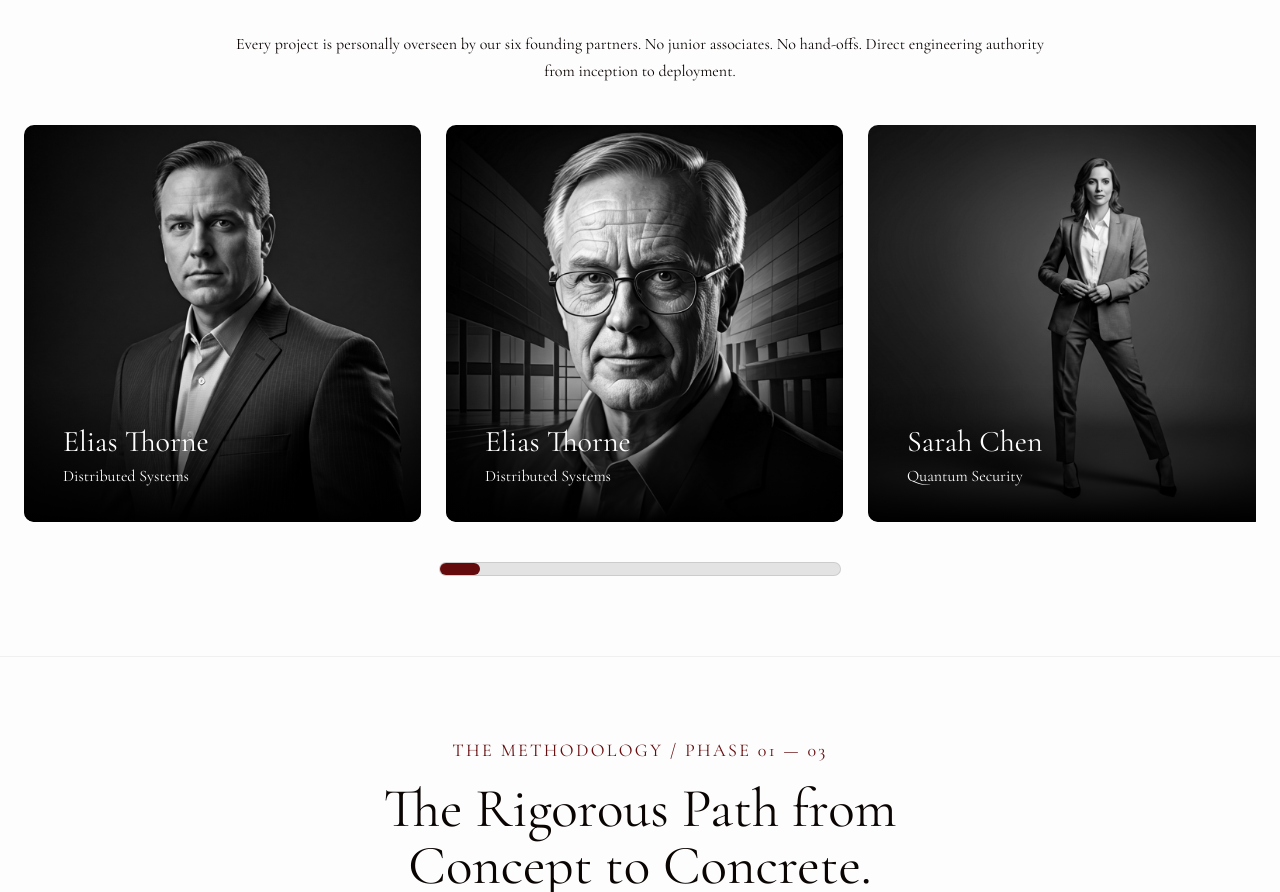
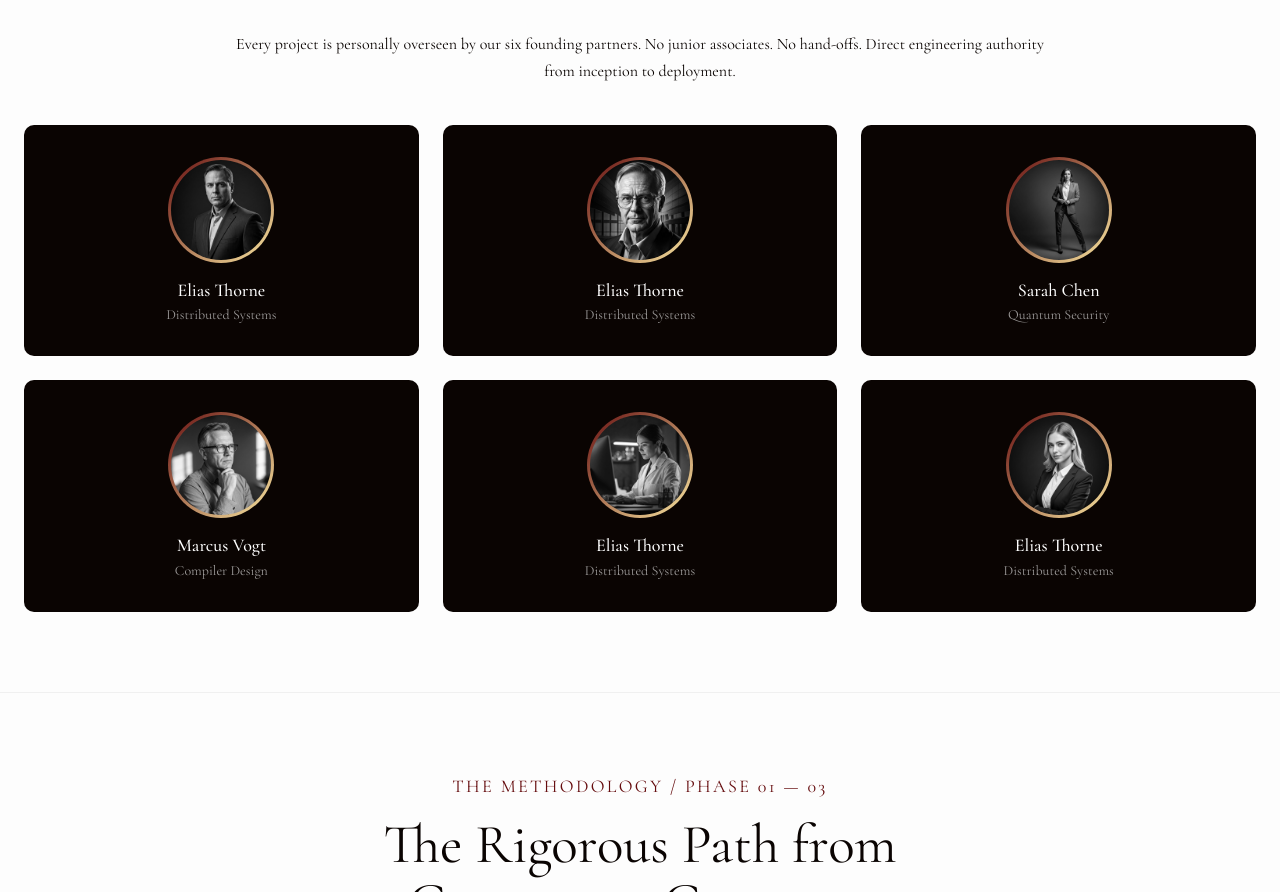
Before and after one commit to konan-5/six-devs, a React (Vite) app: page /approach in a window 1280 px wide. Shown: the part 880-1772 px from the top of the page. Built offline with nearby package versions, Linux system fonts and the light colour scheme.

Commit message:
refactor: simplify ApproachPage component by removing unused refs and scroll functionality; update team member structure to use 'nickname'

```diff
--- a/src/pages/approach.tsx
+++ b/src/pages/approach.tsx
@@ -1,4 +1,4 @@
-import { useRef, useState, useCallback, useEffect } from "react";
+import { useState } from "react";
 import { Link } from "react-router";
 import { ArrowRight } from "lucide-react";
 import { motion, AnimatePresence } from "motion/react";
@@ -10,12 +10,12 @@ const INTEGRITY_IMAGE = "/assets/approach-integrity-image.png";
 const EXPERTISE_IMAGE = "/assets/approach-expertise-image.png";
 
 const TEAM_MEMBERS = [
-  { name: "Elias Thorne", role: "Distributed Systems", image: "/assets/team-1.png" },
-  { name: "Elias Thorne", role: "Distributed Systems", image: "/assets/team-2.png" },
-  { name: "Sarah Chen", role: "Quantum Security", image: "/assets/team-3.png" },
-  { name: "Marcus Vogt", role: "Compiler Design", image: "/assets/team-4.png" },
-  { name: "Elias Thorne", role: "Distributed Systems", image: "/assets/team-5.png" },
-  { name: "Elias Thorne", role: "Distributed Systems", image: "/assets/team-6.png" },
+  { nickname: "Elias Thorne", role: "Distributed Systems", image: "/assets/team-1.png" },
+  { nickname: "Elias Thorne", role: "Distributed Systems", image: "/assets/team-2.png" },
+  { nickname: "Sarah Chen", role: "Quantum Security", image: "/assets/team-3.png" },
+  { nickname: "Marcus Vogt", role: "Compiler Design", image: "/assets/team-4.png" },
+  { nickname: "Elias Thorne", role: "Distributed Systems", image: "/assets/team-5.png" },
+  { nickname: "Elias Thorne", role: "Distributed Systems", image: "/assets/team-6.png" },
 ];
 
 const PHASES = [
@@ -38,84 +38,9 @@ const PHASES = [
 
 const VP = { once: true, margin: "-80px" };
 
-const DISPLAY_MEMBERS = [...TEAM_MEMBERS, ...TEAM_MEMBERS];
-
 export default function ApproachPage() {
-  const scrollRef = useRef<HTMLDivElement>(null);
-  const progressRef = useRef<HTMLDivElement>(null);
-  const progressFillRef = useRef<HTMLDivElement>(null);
-  const rafRef = useRef<number | null>(null);
-  const pausedRef = useRef(false);
   const [activePhase, setActivePhase] = useState(0);
   const { fadeUp, fadeIn, transition, slowTransition } = useMotionConfig();
-
-  const updateFill = useCallback((scrollLeft: number, loopPoint: number) => {
-    if (progressFillRef.current && loopPoint > 0) {
-      const progress = scrollLeft / loopPoint;
-      progressFillRef.current.style.width = `${Math.max(progress * 402, 24)}px`;
-    }
-  }, []);
-
-  useEffect(() => {
-    const el = scrollRef.current;
-    if (!el) return;
-    el.scrollLeft = 252;
-
-    const tick = () => {
-      if (!pausedRef.current) {
-        el.scrollLeft += 0.6;
-        const loopPoint = el.scrollWidth / 2;
-        if (el.scrollLeft >= loopPoint) el.scrollLeft -= loopPoint;
-        updateFill(el.scrollLeft, loopPoint);
-      }
-      rafRef.current = requestAnimationFrame(tick);
-    };
-    rafRef.current = requestAnimationFrame(tick);
-    return () => { if (rafRef.current) cancelAnimationFrame(rafRef.current); };
-  }, [updateFill]);
-
-  const handleScroll = useCallback(() => {
-    const el = scrollRef.current;
-    if (!el) return;
-    updateFill(el.scrollLeft, el.scrollWidth / 2);
-  }, [updateFill]);
-
-  const seekToPosition = useCallback((clientX: number) => {
-    const bar = progressRef.current;
-    const el = scrollRef.current;
-    if (!bar || !el) return;
-    const rect = bar.getBoundingClientRect();
-    const fraction = Math.max(0, Math.min(1, (clientX - rect.left) / rect.width));
-    const loopPoint = el.scrollWidth / 2;
-    el.scrollLeft = fraction * loopPoint;
-    updateFill(el.scrollLeft, loopPoint);
-  }, [updateFill]);
-
-  const handleProgressMouseDown = useCallback((e: React.MouseEvent) => {
-    pausedRef.current = true;
-    seekToPosition(e.clientX);
-    const onMove = (e: MouseEvent) => seekToPosition(e.clientX);
-    const onUp = () => {
-      pausedRef.current = false;
-      document.removeEventListener("mousemove", onMove);
-      document.removeEventListener("mouseup", onUp);
-    };
-    document.addEventListener("mousemove", onMove);
-    document.addEventListener("mouseup", onUp);
-  }, [seekToPosition]);
-
-  const handleProgressTouchStart = useCallback((e: React.TouchEvent) => {
-    pausedRef.current = true;
-    seekToPosition(e.touches[0].clientX);
-    const onMove = (e: TouchEvent) => seekToPosition(e.touches[0].clientX);
-    const onEnd = () => {
-      pausedRef.current = false;
-      document.removeEventListener("touchmove", onMove);
-      document.removeEventListener("touchend", onEnd);
-    };
-    document.addEventListener("touchmove", onMove);
-    document.addEventListener("touchend", onEnd);
-  }, [seekToPosition]);
 
   return (
     <PageLayout>
@@ -163,7 +88,7 @@ export default function ApproachPage() {
       </section>
 
       {/* The Collective */}
-      <section className="bg-[#fdfdfd] py-20 overflow-hidden">
+      <section className="bg-[#fdfdfd] py-20">
         <div className="flex flex-col items-center gap-10">
           <motion.div
             className="flex flex-col items-center gap-[38px] px-6 w-full max-w-[871px] mx-auto text-center"
@@ -184,64 +109,43 @@ export default function ApproachPage() {
           </motion.div>
 
           <motion.div
-            className="max-w-[1920px] w-full mx-auto px-6"
+            className="max-w-[1320px] w-full mx-auto px-6"
             variants={fadeIn} initial="hidden" whileInView="visible" viewport={VP}
             transition={{ ...slowTransition, delay: 0.1 }}
           >
+            <div className="grid grid-cols-2 lg:grid-cols-3 gap-4 md:gap-6">
+              {TEAM_MEMBERS.map((member) => (
                 <div
-              ref={scrollRef}
-              className="overflow-x-auto [&::-webkit-scrollbar]:hidden"
-              style={{ scrollbarWidth: "none" }}
-              onScroll={handleScroll}
-              onMouseEnter={() => { pausedRef.current = true; }}
-              onMouseLeave={() => { pausedRef.current = false; }}
+                  key={member.image}
+                  className="flex flex-col items-center gap-4 rounded-[10px] bg-[#0a0402] px-4 py-6 md:px-5 md:py-8"
                 >
-              <div className="flex flex-row gap-[25px] w-max">
-                {DISPLAY_MEMBERS.map((member, i) => {
-                  const isFeature = i % TEAM_MEMBERS.length === 3;
-                  return (
-                    <div key={`${i}-${member.image}`} className="group relative w-[min(397px,calc(100vw-3rem))] shrink-0 aspect-square rounded-[10px] overflow-hidden">
+                  <div className="relative shrink-0">
+                    <div
+                      className="rounded-full p-[3px]"
+                      style={{ background: "linear-gradient(135deg, #650c0e 0%, #fbe9a2 100%)" }}
+                    >
                       <img
-                        src={member.image} alt={member.name}
-                        className="w-full h-full object-cover grayscale group-hover:grayscale-0 transition-all duration-500"
+                        src={member.image}
+                        alt={member.nickname}
+                        className="w-[88px] h-[88px] md:w-[100px] md:h-[100px] rounded-full object-cover grayscale"
                       />
-                      <div
-                        className="absolute inset-x-0 bottom-0 rounded-b-[10px]"
-                        style={{
-                          height: isFeature ? "164px" : "138px",
-                          background: isFeature
-                            ? "linear-gradient(180deg, rgba(100,12,13,0) 0%, #640C0D 100%)"
-                            : "linear-gradient(180deg, rgba(0,0,0,0) 0%, #000000 100%)",
-                        }}
-                      />
-                      <div className="absolute bottom-8 left-6 right-6 sm:left-[39px] sm:right-8">
-                        <p className="text-[26px] sm:text-[30px] font-normal text-white" style={{ fontFamily: "var(--font-noto-serif)", lineHeight: "1.35" }}>
-                          {member.name}
+                    </div>
+                  </div>
+                  <div className="flex flex-col items-center gap-1 text-center">
+                    <p
+                      className="text-[16px] md:text-[18px] font-medium text-white leading-tight"
+                      style={{ fontFamily: "var(--font-noto-serif)" }}
+                    >
+                      {member.nickname}
                     </p>
-                        <p className="text-[16px] text-white font-sans" style={{ lineHeight: "27px" }}>
+                    <p className="text-[13px] md:text-[14px] text-white/60 font-sans leading-snug">
                       {member.role}
                     </p>
                   </div>
                 </div>
-                  );
-                })}
-              </div>
+              ))}
             </div>
           </motion.div>
-
-          <div
-            ref={progressRef}
-            className="relative mx-6 h-[14px] w-full max-w-[402px] rounded-[40px] cursor-pointer select-none"
-            style={{ background: "rgba(0,0,0,0.1)", border: "1px solid rgba(0,0,0,0.1)" }}
-            onMouseDown={handleProgressMouseDown}
-            onTouchStart={handleProgressTouchStart}
-          >
-            <div
-              ref={progressFillRef}
-              className="absolute left-0 top-0 h-full rounded-[40px] bg-[#640c0d] pointer-events-none"
-              style={{ width: "24px" }}
-            />
-          </div>
         </div>
       </section>
 
```
Lines whose indentation alone changed are shown as unchanged.
